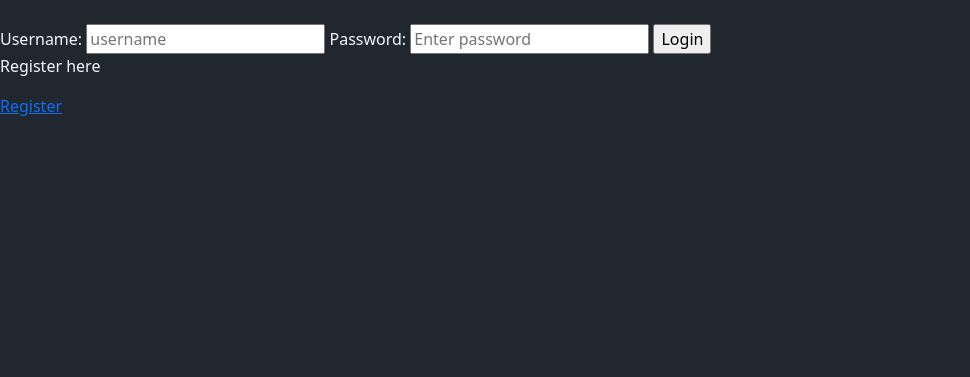
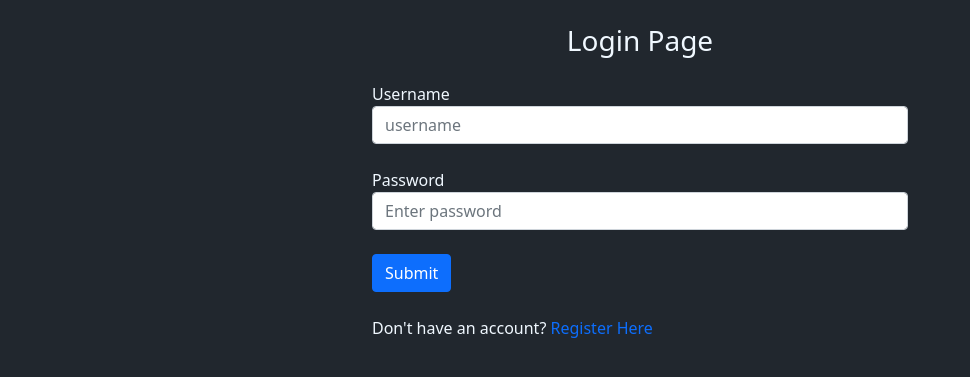
Before and after one commit to Jackent2B/ArenaWorkspace, a Django app: page /login/ in a window 1280 px wide. Shown: the part 56-433 px from the top of the page, without its empty margins (0-970 px from the left). Run offline with Django 4.2, Linux system fonts and the light colour scheme.

Commit message:
frontend updated

```diff
--- a/templates/feed_component.html
+++ b/templates/feed_component.html
@@ -1,8 +1,8 @@
 <div class="row">
-  <div class="col-9">
+  <div class="col-8">
     <h5>{{room_count}} rooms available</h5>
   </div>
-  <div class="col-3">
+  <div class="col-4">
     <a
       href="{% url 'create-room' %}"
       class="list-group-item list-group-item-action active"
--- a/templates/login_register.html
+++ b/templates/login_register.html
@@ -1,30 +1,34 @@
 {%extends 'main.html'%} {% block content %}
 
 {% if page == "login"%}
-<div>
+
+<div class="container" style="max-width: 35rem;">
+    <h3 style="text-align: center;">Login Page</h3>
     <form method="POST" action="">
         {% csrf_token %}
-        <label>Username:</label>
-        <input type="text" name="username" placeholder="username"/>
-
-        <label>Password:</label>
-        <input type="password" name="password" placeholder="Enter password"/>
-
-        <input type="submit" value="Login"/>
+        <div class="form-group" style="margin: 1.5rem auto;">
+          <label for="exampleInputEmail1">Username</label>
+          <input type="text" name="username" placeholder="username" class="form-control" id="exampleInputEmail1">
+        </div>
+        <div class="form-group" style="margin: 1.5rem auto;">
+          <label for="exampleInputPassword1">Password</label>
+          <input type="password" name="password" placeholder="Enter password" class="form-control" id="exampleInputPassword1">
+        </div>
+        <button type="submit" class="btn btn-primary" value="Login">Submit</button>
     </form>
-    <p>Register here</p>
-    <a href="{% url 'register' %}">Register</a>
-</div
- {% else %}
- <div>
+    <br>
+    <p>Don't have an account? <a style="text-decoration: none;" href="{% url 'register' %}">Register Here</a></p>
+</div>
+{% else %}
+ <div class="container" style="max-width: 35rem;">
+    <h3 style="text-align: center;">Register Page</h3>
     <form method="POST" action="">
         {% csrf_token %}
         {{form.as_p}}
 
         <input type="submit" value="Register"/>
     </form>
-    <p>Already a user?</p>
-    <a href="{% url 'login' %}">Login</a>
+    <p>Already a user? <a style="text-decoration: none;" href="{% url 'login' %}">Login</a></p>
 </div
 {% endif %}
 
```
Also changed, not shown: templates/room_form.html (+6 -8 lines), db.sqlite3.
